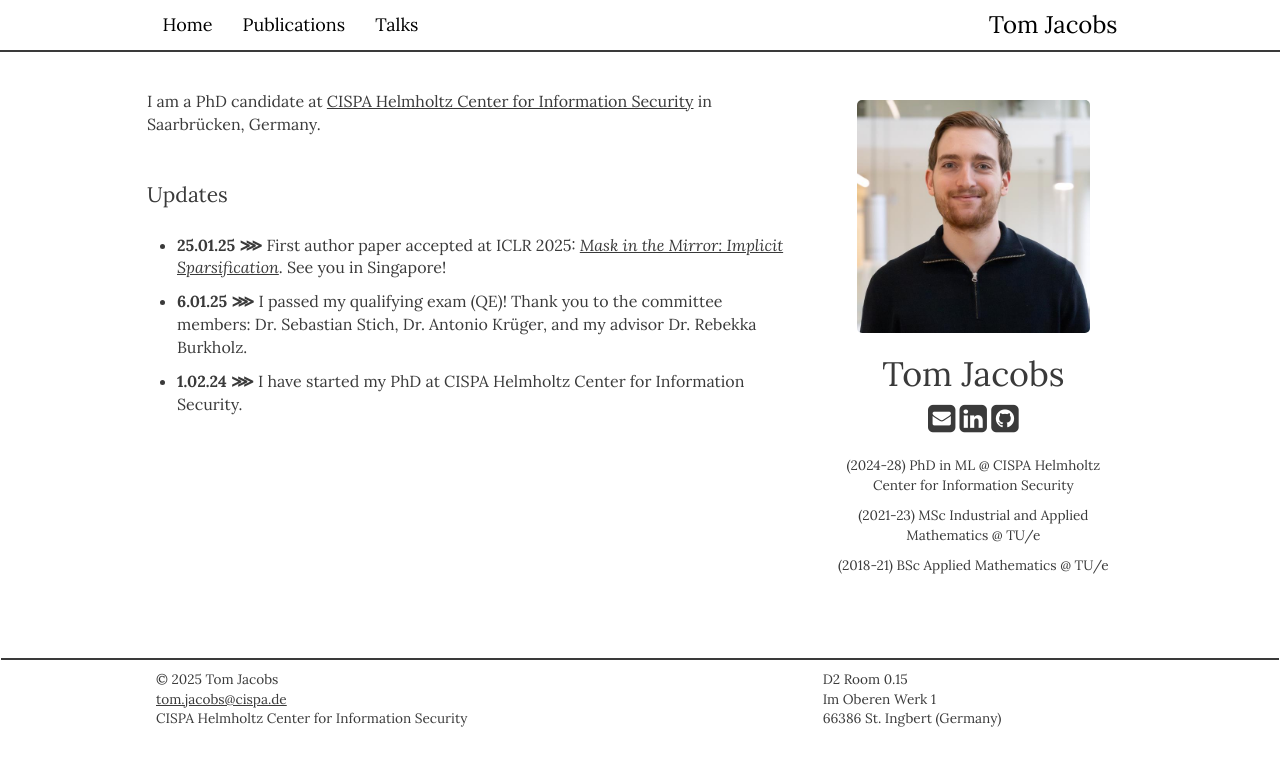
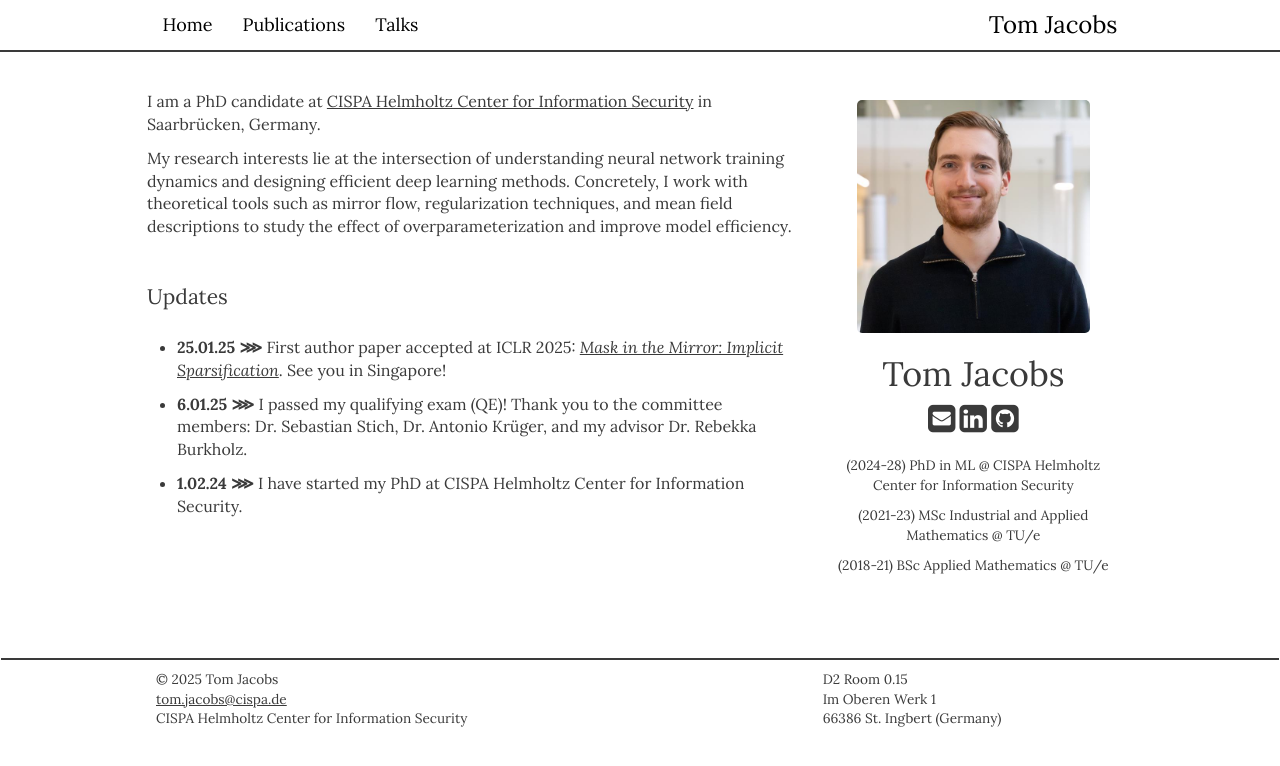
Before and after one commit to TomJacobs05/tomjacobs05.github.io, a Jekyll site: the page built from _pages/home.md, in a window 1280 px wide. Shown: the top 766 px of the page. Built offline with Jekyll 4.4.1, drawn with Linux system fonts in a browser that asks for light colours; nearby versions of some CDN libraries; a style sheet for code colours, icons or effects is not loaded.

Commit message:
Update home.md

```diff
--- a/_pages/home.md
+++ b/_pages/home.md
@@ -6,6 +6,8 @@ permalink: /
 ---
 
 I am a PhD candidate at [CISPA Helmholtz Center for Information Security](https://cispa.de) in Saarbrücken, Germany.
+
+My research interests lie at the intersection of understanding neural network training dynamics and designing efficient deep learning methods. Concretely, I work with theoretical tools such as mirror flow, regularization techniques, and mean field descriptions to study the effect of overparameterization and improve model efficiency.
 
 
 
```
